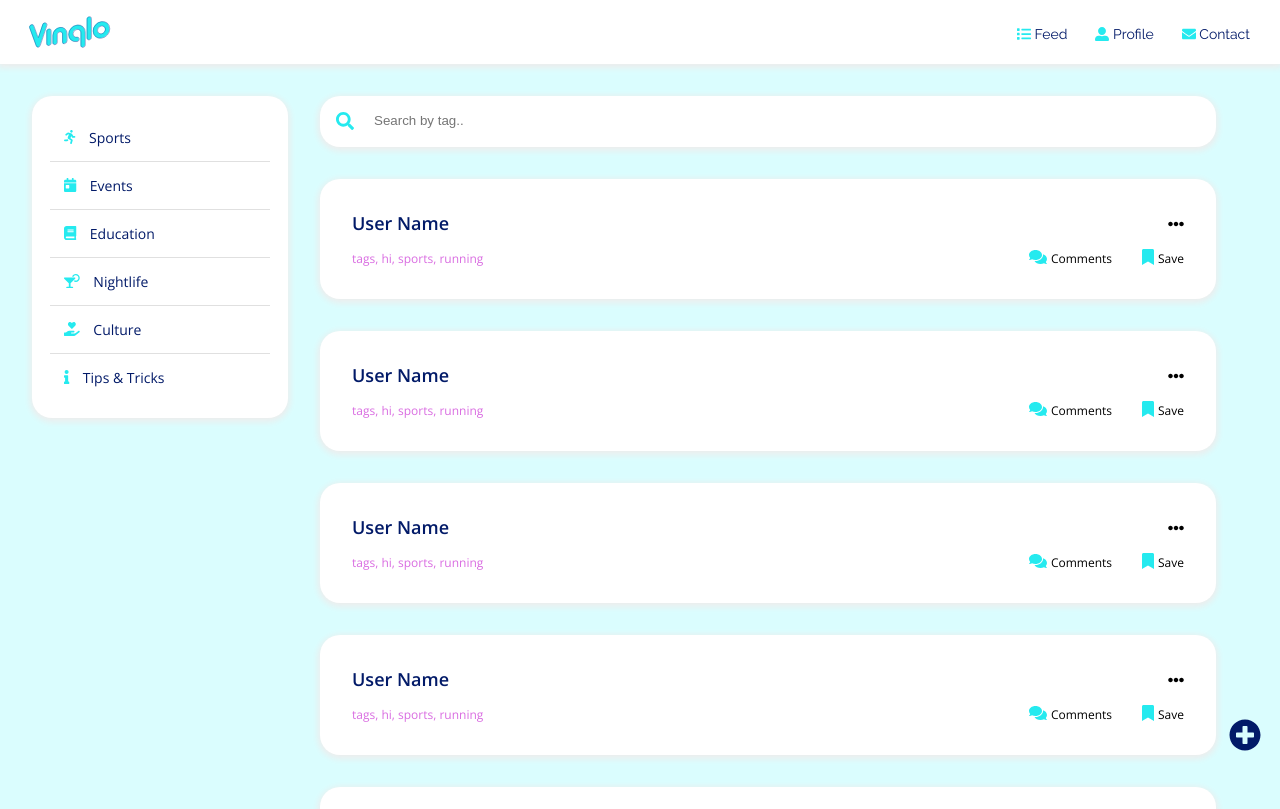
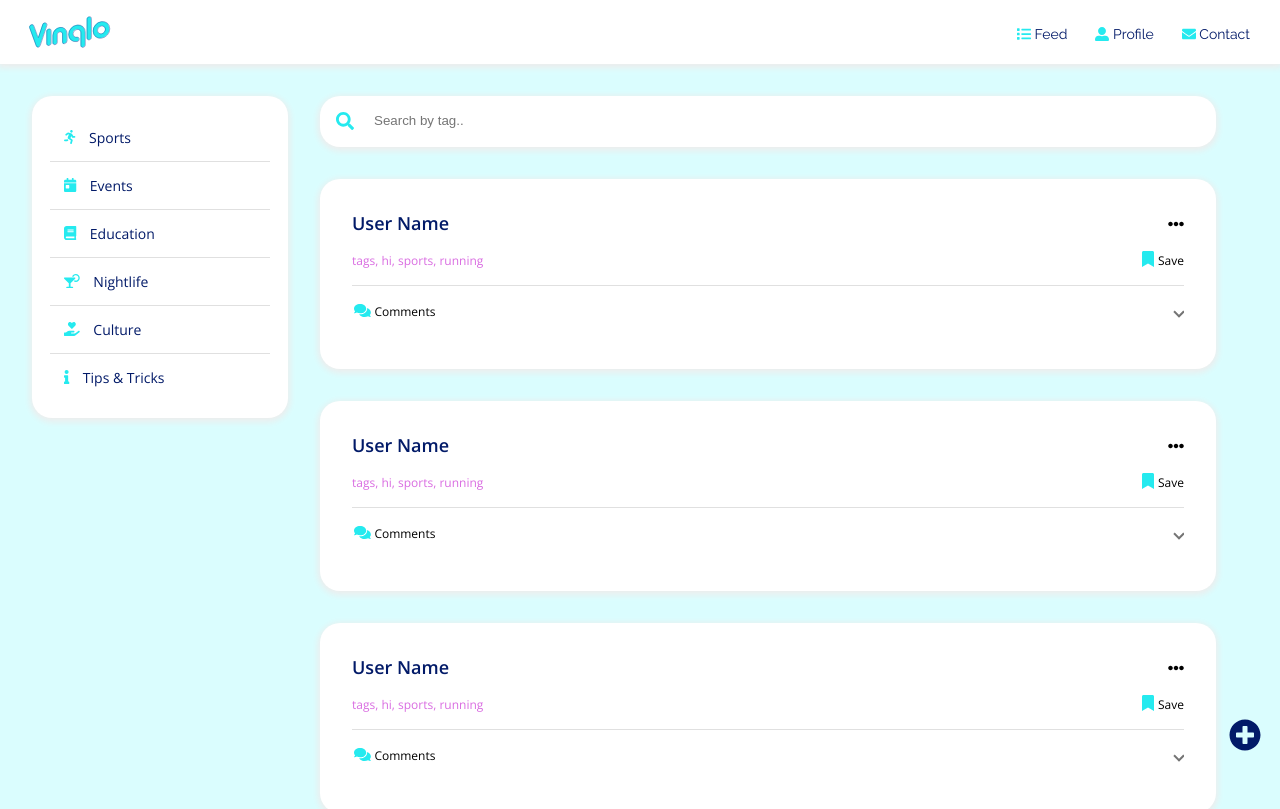
Before and after one commit to juanjose318/Vinqlo, an Angular app in the folder frontend/: page /feed in a window 1280 px wide. Shown: the top 809 px of the page. Built offline with nearby package versions, Linux system fonts and the light colour scheme.

Commit message:
fix comments expansion simplified

```diff
--- a/frontend/src/app/modules/posts/post-comments/post-comments.component.scss
+++ b/frontend/src/app/modules/posts/post-comments/post-comments.component.scss
@@ -5,7 +5,7 @@
 }
 
 .m-post-comment-display {
-  padding: 1em;
+  padding: 1em 0;
 }
 
 .a-comment-user {
--- a/frontend/src/app/modules/posts/post-display/post-display.component.html
+++ b/frontend/src/app/modules/posts/post-display/post-display.component.html
@@ -15,22 +15,24 @@
 
   <div class="m-post-row">
     <p class="a-post-tags">{{ item.tags }}</p>
-    <div class="m-post-row">
-      <div class="m-comments" (click)="toggleComments()" >
-        <fa-icon class="a-post-comments-icon" [icon]="faComments"></fa-icon>
-        <a class="a-post-comments-text">Comments</a>
-      </div>
+    <div>
       <div class="m-save">
         <fa-icon class="a-post-save-icon" [icon]="faBookmark"></fa-icon>
         <a class="a-post-comments-text">Save</a>
       </div>
     </div>
   </div>
-  <mat-accordion multi="true">
-    <mat-expansion-panel
-      (closed)="panelOpenState = false">
+
+  <mat-divider></mat-divider>
+      <mat-expansion-panel >
+      <mat-expansion-panel-header>
+        <div class="m-comments">
+          <fa-icon class="a-post-comments-icon" [icon]="faComments"></fa-icon>
+          <a class="a-post-comments-text">Comments</a>
+        </div>
+      </mat-expansion-panel-header>
+
       <app-post-comments></app-post-comments>
       <app-create-post-comments></app-create-post-comments>
     </mat-expansion-panel>
-  </mat-accordion>
 </div>
--- a/frontend/src/app/modules/posts/post-display/post-display.component.scss
+++ b/frontend/src/app/modules/posts/post-display/post-display.component.scss
@@ -16,6 +16,7 @@
   flex-direction: row;
   justify-content: space-between;
   align-items:baseline;
+  margin-bottom:1em;
 }
 
 .a-post-title {
@@ -57,3 +58,7 @@
 .mat-expansion-panel:not([class*="mat-elevation-z"]) {
   box-shadow: none;
 }
+
+.mat-expansion-panel-header {
+  padding:0.1em;
+}
--- a/frontend/src/app/modules/posts/post-display/post-display.component.ts
+++ b/frontend/src/app/modules/posts/post-display/post-display.component.ts
@@ -1,7 +1,8 @@
 import { Component,  ViewChild, Input } from '@angular/core';
 import { faEllipsisH, faBookmark, faComments } from '@fortawesome/free-solid-svg-icons';
-import {MatAccordion} from '@angular/material/expansion';
+import { MatExpansionPanel } from '@angular/material/expansion';
 import { Post } from '../post-list/post-list.component';
+
 @Component({
   selector: 'app-post-display',
   styleUrls: ['./post-display.component.scss'],
@@ -12,17 +13,8 @@ export class PostDisplayComponent{
   @Input()
   items: Post;
 
-  @ViewChild(MatAccordion) accordion: MatAccordion;
+  @ViewChild(MatExpansionPanel) expansionPannel: MatExpansionPanel;
   faEllipsisH = faEllipsisH;
   faComments = faComments;
   faBookmark = faBookmark;
-  panelOpenState: boolean = false;
-
-  toggleComments () {
-    this.panelOpenState = !this.panelOpenState;
-    if (this.panelOpenState)
-      this.accordion.openAll()
-    else
-      this.accordion.closeAll()
-  }
 }
```
